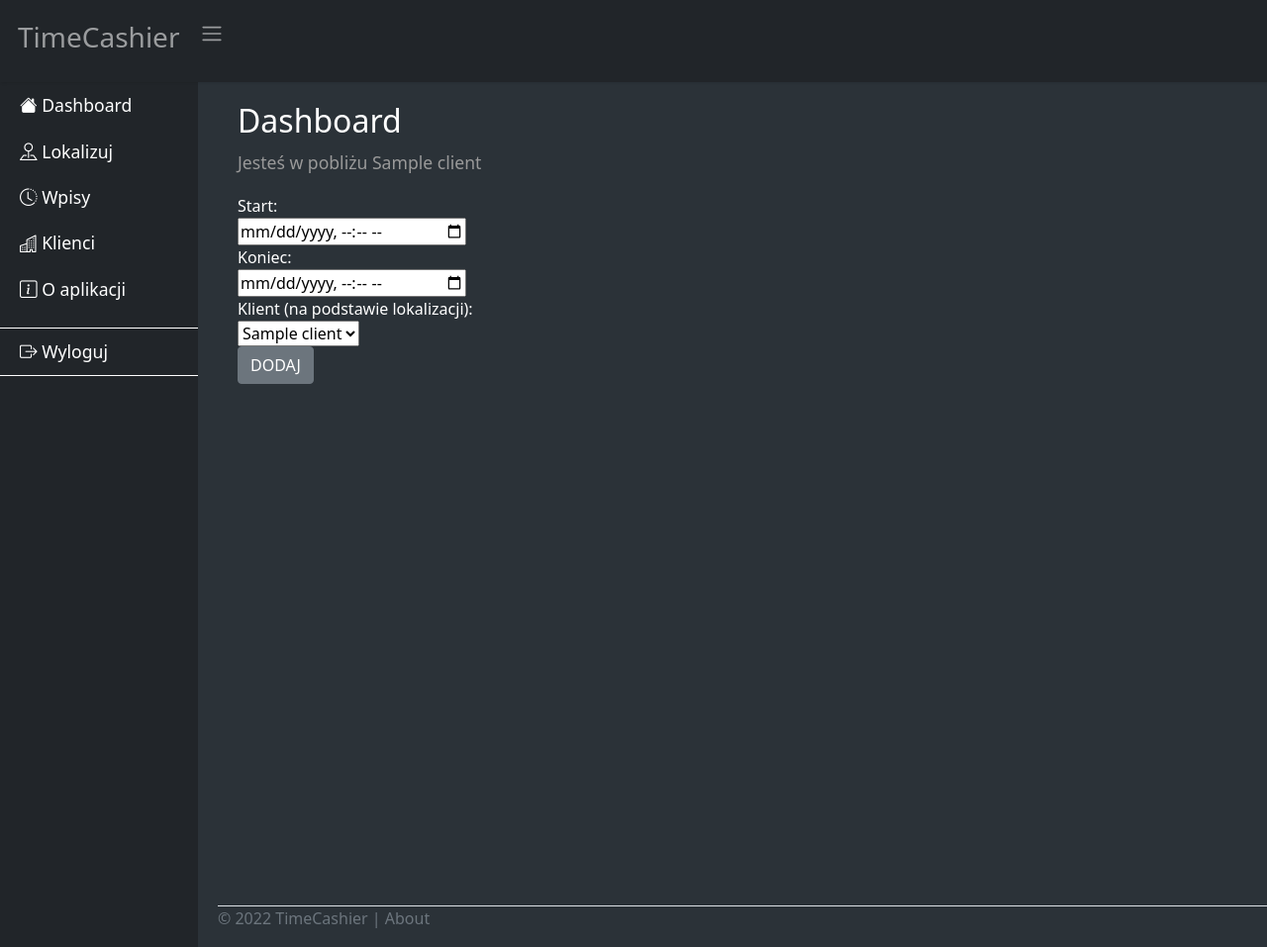
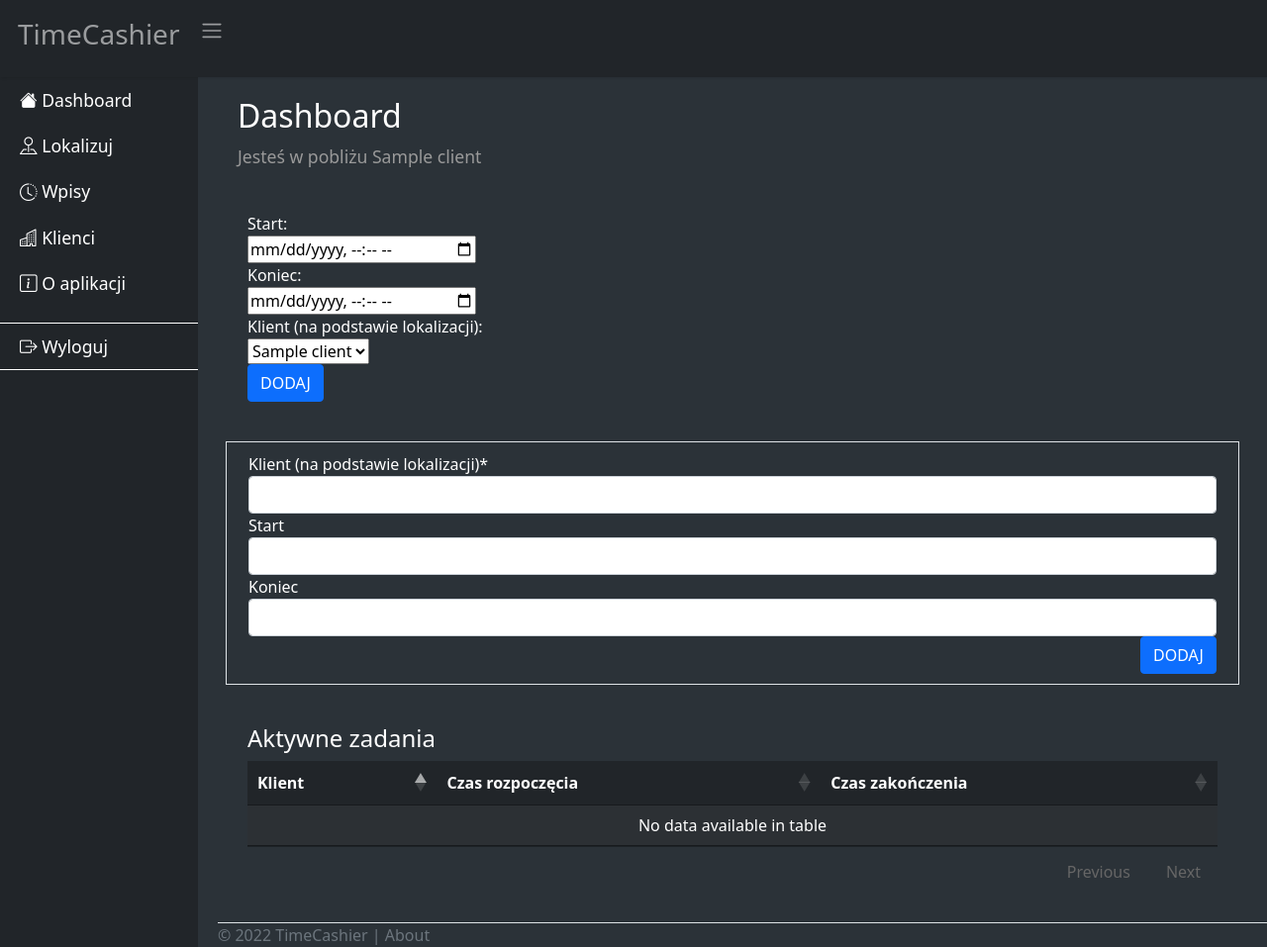
Before and after one commit to piotrfura/timecashier, a Django app: page / in a window 1280 px wide. Shown: the whole page at 99% size. Run offline with Django 4.2, Linux system fonts and the light colour scheme; tables that the repository leaves empty hold one stand-in row (values such as "Sample post"); some libraries are stand-ins or nearby versions.

Commit message:
add active entries table on dashboard, add crispy forms, add constraint for entry end timestamp

```diff
--- /dev/null
+++ b/requirements.txt
@@ -0,0 +1,5 @@
+Django==4.0.2
+django-crispy-forms==1.14.0
+django-extensions==3.1.5
+django-import-export==2.7.1
+Faker==12.1.0
--- a/timecashier/entries/models.py
+++ b/timecashier/entries/models.py
@@ -50,7 +50,15 @@ class Entry(Timestamped):
     client = models.ForeignKey(Client, on_delete=models.CASCADE, null=True, related_name="entries")
     user = models.ForeignKey("auth.User", on_delete=models.SET_DEFAULT, default=1, related_name="entries")
     active = models.BooleanField(default=True)
-    tags = models.ManyToManyField("tags.Tag", related_name="entries")
+    tags = models.ManyToManyField("tags.Tag", related_name="entries", blank=True)
+
+    class Meta:
+        constraints = [
+            models.CheckConstraint(
+                name="%(app_label)s_%(class)s_end_gte_start",
+                check=models.Q(end__gte=models.F("start")),
+            )
+        ]
 
     def __str__(self):
         return f'{self.client} {self.start} {self.end}'
--- a/timecashier/entries/templates/entries/entries.html
+++ b/timecashier/entries/templates/entries/entries.html
@@ -18,7 +18,7 @@
 <script>
 let table = new DataTable('#table_entries', {
     "pageLength":10,
-    "order": [[ 2, "desc" ]]
+    "order": [[ 0, "desc" ]],
     dom: 'Bfrtip',
         buttons: [
             'pageLength','copy', 'csv',
--- a/timecashier/entries/views.py
+++ b/timecashier/entries/views.py
@@ -13,9 +13,7 @@ def clients_list(request):
 
 
 def entries_list(request):
-    entries = Entry.objects.all().order_by("-created")
-
-
+    entries = Entry.objects.all().filter(user=request.user).order_by("-created")
     context = {'entries_list': entries}
     return render(request, "entries/entries.html", context)
 
--- /dev/null
+++ b/timecashier/main/forms.py
@@ -0,0 +1,28 @@
+from django import forms
+from django.contrib.admin import widgets
+from crispy_forms.helper import FormHelper
+from crispy_forms.layout import Submit, Layout, Fieldset, ButtonHolder
+
+
+class NewEntryForm(forms.Form):
+    client = forms.IntegerField(label="Klient (na podstawie lokalizacji)")
+    start = forms.DateTimeField(label="Start", required=False)
+    end = forms.DateTimeField(label="Koniec", required=False)
+
+    def __init__(self, *args, **kwargs):
+        super().__init__(*args,**kwargs)
+        self.helper = FormHelper()
+        self.helper.form_method = 'post'
+        self.helper.form_action = 'contact'
+        self.helper.layout = Layout(
+            Fieldset(
+                '',
+                'client',
+                'start',
+                'end',
+            ),
+            ButtonHolder(
+                Submit('submit', 'DODAJ', css_class='btn btn-primary'),
+                css_class="d-flex justify-content-end"
+            )
+        )
--- /dev/null
+++ b/timecashier/main/services.py
@@ -0,0 +1,6 @@
+import logging
+logger = logging.getLogger(__name__)
+
+def save_entry(data):
+    logger.warning("Tu powinny zapisać się dane")
+    return NotImplemented
--- a/timecashier/main/templates/main/index.html
+++ b/timecashier/main/templates/main/index.html
@@ -1,17 +1,22 @@
 {% extends "main/base.html" %}
+
+{% load crispy_forms_tags %}
 
 {% block title %}Home{% endblock %}
 
 {% block content %}
+
 <h2>Dashboard</h2>
 <p>Jesteś w pobliżu {{ nearest_client }}</p>
-<div class="row">
+<div class="row" style="margin-top: 30px; padding: 10px;">
 <form method="POST">
 {% csrf_token %}
-    <label for="start_time">Start:</label><br>
-    <input type="datetime-local" id="start_time" name="start_time"><br>
-    <label for="end_time">Koniec:</label><br>
-    <input type="datetime-local" id="end_time" name="end_time"><br>
+    <label for="start">Start:</label><br>
+    <input type="datetime-local" id="start" name="start"><br>
+
+    <label for="end">Koniec:</label><br>
+    <input type="datetime-local" id="end" name="end"><br>
+
     <label for="id_client">Klient (na podstawie lokalizacji):</label><br>
     <select name="client" id="id_client"  value="{{ nearest_client }}">
         {% for client in clients_list %}
@@ -22,7 +27,36 @@
         {% endif %}
         {% endfor %}
     </select><br>
-    <button class="btn btn btn-secondary" type="submit">DODAJ</button>
+
+    <button class="btn btn btn-primary" type="submit">DODAJ</button>
 </form>
 </div>
+<div class="row border" style="margin-top: 30px; padding: 10px;">
+<form>
+    {% crispy form form.helper %}
+</form>
+</div>
+<div class="row" style="margin-top: 30px; padding: 10px;">
+    <h4>Aktywne zadania</h4>
+    <table id="table_active_entries" class="table table-striped table-dark">
+        <thead><th>Klient</th><th>Czas rozpoczęcia</th><th>Czas zakończenia</th></thead>
+        <tbody>
+        {% for entry in active_entries %}
+        <tr><td>{{ entry.client.name }}</td><td>{{ entry.start }}</td><td>{{ entry.end }}</td></tr>
+        {% endfor %}
+        </tbody>
+    </table>
+    <script>
+let table = new DataTable('#table_active_entries', {
+    "pageLength":5,
+    "order": [[ 0, "asc" ]],
+    "searching": false,
+    "paging": true,
+    "info": false,
+    "lengthChange":false
+
+});
+</script>
+</div>
+
 {% endblock %}
--- a/timecashier/main/views.py
+++ b/timecashier/main/views.py
@@ -1,29 +1,53 @@
 from django.shortcuts import render
 #from django.http import HttpResponse
 from entries.models import Client, Entry
-
+from .forms import NewEntryForm
+from . import services
+from django.http import HttpResponseRedirect
+from django.urls import reverse
 
 # Create your views here.
 def index(request):
-    clients_dist = {}
-    clients = Client.objects.all()
 
-    lat_user = 52.2518528
-    long_user = 21.0468864
 
-    for client in clients:
-        length = abs(((float(client.longitude) - long_user) ** 2 + (float(client.latitude) - lat_user) ** 2) ** (0.5))
-        clients_dist[client] = length
-    min_dist = min(clients_dist.values())
-    nearest_client = [client for client in clients_dist if clients_dist[client] == min_dist][0]
-    context = {"nearest_client": nearest_client, "clients_list": clients}
+    if request.method == "POST" and request.user.is_authenticated:
+        # data = {
+        #     "start": request.POST.get('start', None),
+        #     "end": request.POST.get('end', None),
+        #     "client": Client.objects.get(pk=request.POST['client']),
+        #     "user": request.user,
+        # }
+        # entry = Entry.objects.create(**data)
 
-    if request.method == "POST":
-        data = {
-            "client": request.POST['client'],
-        }
-        entry_client = Client.objects.get(pk=data["client"])
-        entry = Entry.objects.create(client=entry_client)
+        form = NewEntryForm(data=request.POST)
+        if form.is_valid():
+            services.save_entry(form.cleaned_data)
+            return HttpResponseRedirect(reverse("index"))
+    else:
+
+        clients_dist = {}
+        clients = Client.objects.all()
+
+        lat_user = 52.2518528
+        long_user = 21.0468864
+
+        for client in clients:
+            length = abs(
+                ((float(client.longitude) - long_user) ** 2 + (float(client.latitude) - lat_user) ** 2) ** (0.5))
+            clients_dist[client] = length
+        min_dist = min(clients_dist.values())
+        nearest_client = [client for client in clients_dist if clients_dist[client] == min_dist][0]
+
+        active_entries = Entry.objects.filter(end__isnull=True)
+
+        form = NewEntryForm()
+
+    context = {
+            "nearest_client": nearest_client,
+               "clients_list": clients,
+               "active_entries": active_entries,
+               "form": form
+    }
     return render(request, 'main/index.html', context)
 
 def about(request):
--- a/timecashier/timecashier/settings.py
+++ b/timecashier/timecashier/settings.py
@@ -40,6 +40,7 @@ INSTALLED_APPS = [
     # 3rd party
     'django_extensions',
     'import_export',
+    'crispy_forms',
     # project apps
     'entries.apps.EntriesConfig',
     'main.apps.MainConfig',
@@ -141,3 +142,5 @@ DEFAULT_AUTO_FIELD = 'django.db.models.BigAutoField'
 SHELL_PLUS_PRINT_SQL = True
 
 SECURE_SSL_REDIRECT = False
+
+CRISPY_TEMPLATE_PACK = 'bootstrap4'
```
Also changed, not shown: timecashier/entries/migrations/0012_entry_entries_entry_end_gte_start.py (added), timecashier/entries/migrations/0013_alter_entry_tags.py (added).
